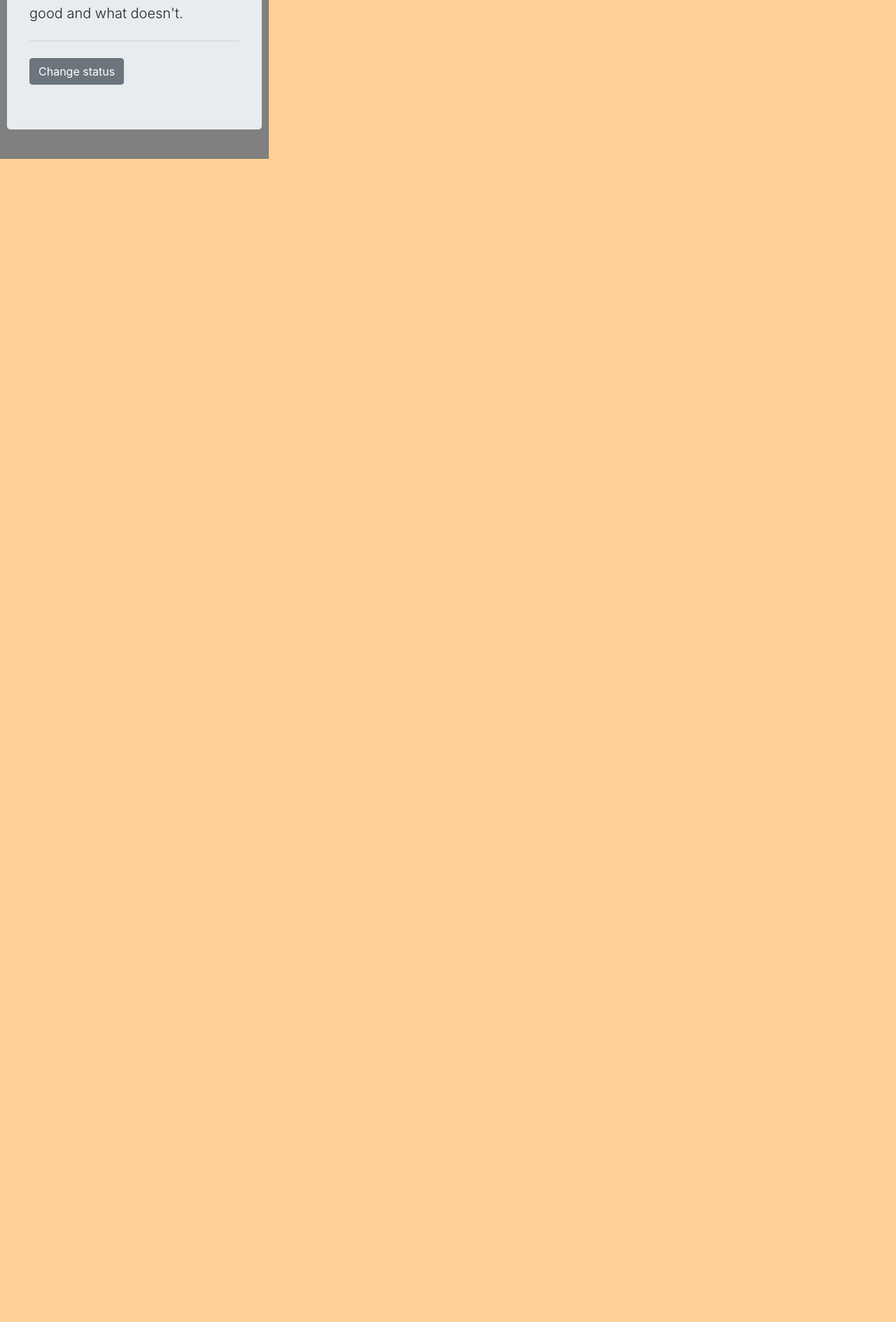
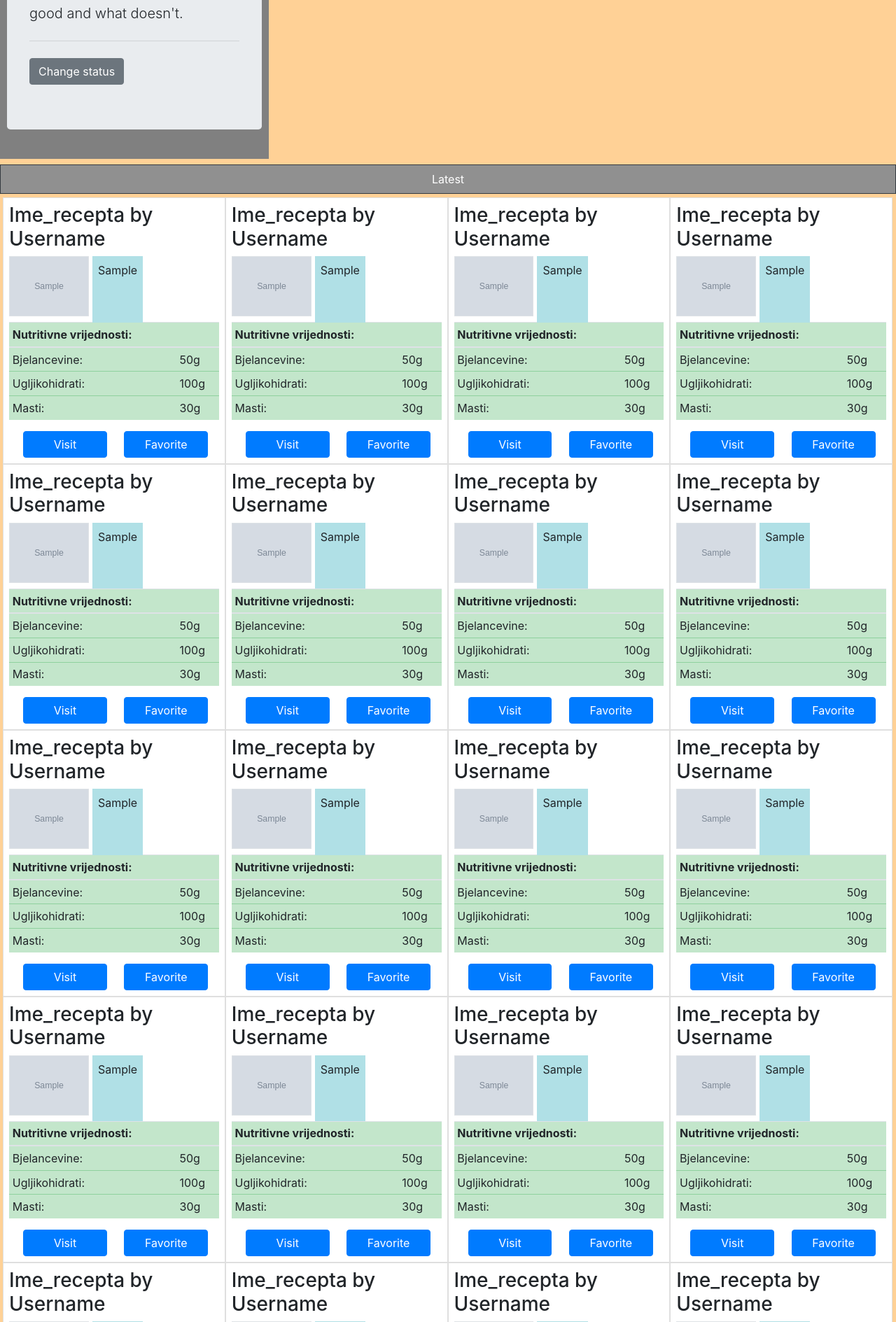
Before and after one commit to bgilja/ricook, a PHP site: page /user_profile.php?id=1 in a window 1280 px wide. Shown: the part 1495-3384 px from the top of the page at 70% size. Before the commit the page ends 1722 px from the top, so only its background shows below. Run offline with PHP 8.4, Linux system fonts and the light colour scheme; tables that the repository leaves empty or names only in its code hold one stand-in row (values such as "Sample post"); grey boxes marked "Sample" are stand-in pictures; some libraries are stand-ins or nearby versions.

Commit message:
Search problem fixed, main page is showing recipes

```diff
--- a/app/function_script.php
+++ b/app/function_script.php
@@ -111,57 +111,48 @@
     return $row['count'];
   }
 
-  function printTablestart() {
-    echo ' <br><div> ';
-  }
-
   function printEndDiv() {
     echo ' </div><br> ';
   }
 
-  function printPersonRow() {
-    echo ' <div class="person_row mx-75"> ';
+  function printDivUserActivity() {
+    echo ' <div class="user_activity mt-2"> ';
   }
 
   function printPersonCard($id, $map) {
-    echo ' <div class="card w-25 p-1 float-left border border-light shadow rounded-0">
-            <span>
-              <img src="' . getImage($map) . '" class="card-img-top w-50 border border-light float-left">
-              <h6>' . $map['user_name'] . '</h6>
-              <a href="other_profile.php?id=' . $id .'&user=' . $map["id"] .'" value="Unfollow" class="btn btn-primary align-top w-50 mb-1">Visit profile</a> ';
+    echo ' <div class="card p-1 float-left border border-light m-1 rounded-0">
+      <span class="border p-1">
+        <img class="slika border" src="' . getImage($map) . '" >
+        <div class="d-inline-flex p-1 bd-highlight">Im an inline flexbox container!da da da dd a da da d a da da d a da  da da  da da  da  ad  da da </div>
+        <div class="imebtn float-right">
+          <h6>' . $map['user_name'] . '</h6>
+          <a href="other_profile.php?id=' . $id .'&user=' . $map["id"] .'" value="Unfollow" class="btn btn-primary align-top w-100 mb-1">Visit profile</a> ';
+
     if (isFollowing($id, $map['id'])) {
       echo ' <form action="stop_following.php" method="post">
             <input type="hidden" name="id" value="' . $id . '">
             <input type="hidden" name="user" value="' . $map["id"] .'">
-            <input type="submit" name="submit" value="Unfollow" class="btn btn-primary align-top w-50 mb-1" id="user_unfollow_btn">
+            <input type="submit" name="submit" value="Unfollow" class="btn btn-primary align-top w-100 mb-1" id="user_unfollow_btn">
             </form> ';
     } else {
       echo ' <form action="start_following.php" method="post">
             <input type="hidden" name="id" value="' . $id . '">
             <input type="hidden" name="user" value="' . $map["id"] .'">
-            <input type="submit" name="submit3" value="Follow" class="btn btn-primary align-top w-50 mb-1" id="user_follow_btn">
+            <input type="submit" name="submit3" value="Follow" class="btn btn-primary align-top w-100 mb-1" id="user_follow_btn">
             </form> ';
     }
-    echo '   </span>
+    echo '   </div></span>
           </div> ';
   }
 
   function queryPersonCard($result1, $conn, $id) {
-    $brojac = 0;
-    printTablestart();
-    printPersonRow();
+    printDivUserActivity();
     while($row1 = $result1->fetch_assoc()) {
       $sql2 = "SELECT * FROM korisnik WHERE id = " . $row1['id'];
       $result2 = mysqli_query($conn, $sql2);
       $row2 = $result2->fetch_assoc();
-      $brojac += 1;
       printPersonCard($id, $row2);
-      if ($brojac % 4 == 0) {
-        printEndDiv();
-        printPersonRow();
-      }
     }
-    printEndDiv();
     printEndDiv();
   }
 
@@ -191,9 +182,9 @@
     closeDatabaseConnection($conn);
   }
 
-  function showUser($name) {
+  function showUser($name, $id) {
     $conn = connectToDatabase();
-    $sql = "SELECT id FROM korisnik WHERE id in (SELECT id FROM korisnik WHERE first_name LIKE ('%$name%') OR last_name LIKE ('%$name%') OR user_name LIKE ('%$name%'))";
+    $sql = "SELECT id FROM korisnik WHERE id in (SELECT id FROM korisnik WHERE first_name LIKE ('%$name%') OR last_name LIKE ('%$name%') OR user_name LIKE ('%$name%')) AND id != $id";
     $result = mysqli_query($conn, $sql);
     queryPersonCard($result, $conn, 1);
     closeDatabaseConnection($conn);
@@ -201,9 +192,9 @@
 
   function showRecipe($name) {
     $conn = connectToDatabase();
-    $sql = "SELECT id FROM korisnik";
+    $sql = "SELECT id FROM recept WHERE id_kreator = 1";
     $result = mysqli_query($conn, $sql);
-    queryPersonCard($result, $conn, 1);
+    queryRecipeCard($result, $conn, 1);
     closeDatabaseConnection($conn);
   }
 
@@ -223,9 +214,50 @@
     closeDatabaseConnection($conn);
   }
 
-  function printRecipeCard() {
+  function showEvent($name) {
+    $conn = connectToDatabase();
+    $sql = "SELECT id FROM korisnik";
+    $result = mysqli_query($conn, $sql);
+    queryPersonCard($result, $conn, 1);
+    closeDatabaseConnection($conn);
   }
 
-  function queryRecipeCard() {
+  function printRecipeCard($id, $map) {
+    echo ' <span class="card w-25 p-2 rounded-0 float-left">
+      <span>
+         <h3>Ime_recepta by <a>Username</a></h3>
+         <img class="slika border" src="' . $map['image'] . '" >
+         <div class="d-inline-flex h-25 p-2 bd-highlight">' . $map['upute'] . '</div>
+      </span>
+      <table id="tablica" class="table table-sm h-75 mt-2">
+        <thead><tr><th class="table-success" scope="col">Nutritivne vrijednosti:</th><th class="table-success"></th></tr></thead>
+        <tbody>
+          <tr class="table-success"><td>Bjelancevine:</td><td>50g</td></tr>
+          <tr class="table-success"><td>Ugljikohidrati:</td><td>100g</td></tr>
+          <tr class="table-success"><td >Masti:</td><td>30g</td></tr>
+        </tbody>
+      </table>
+      <div class="imebtn">
+        <input type="button" name="submit" value="Visit" class="btn btn-primary align-top" id="user_block_btn">
+        <input type="button" name="submit" value="Favorite" class="btn btn-primary align-top" id="user_block_btn">
+      </div>
+    </span> ';
+  }
+
+  function queryRecipeCard($result1, $conn) {
+    while ($row1 = $result1->fetch_assoc()) {
+      $sql2 = "SELECT * FROM recept WHERE id = " . $row1['id'];
+      $result2 = mysqli_query($conn, $sql2);
+      $row2 = $result2->fetch_assoc();
+      printRecipeCard(1, $row2);
+    }
+  }
+
+  function printAllUserRecepies($id) {
+    $conn = connectToDatabase();
+    $sql = "SELECT * FROM recept WHERE id_kreator = $id";
+    $result1 = mysqli_query($conn, $sql);
+    queryRecipeCard($result1, $conn, $id);
+    closeDatabaseConnection($conn);
   }
 ?>
--- a/app/start_following.php
+++ b/app/start_following.php
@@ -7,5 +7,5 @@
   startFollowing($id, $user);
   closeDatabaseConnection($conn);
 
-  header('Location: user_homepage.php.?id=' . $id);
+  header('Location: user_friends.php.?id=' . $id);
 ?>
--- a/app/stop_following.php
+++ b/app/stop_following.php
@@ -7,5 +7,5 @@
   stopFollowing($id, $user);
   closeDatabaseConnection($conn);
 
-  header('Location: user_homepage.php.?id=' . $id);
+  header('Location: user_friends.php.?id=' . $id);
 ?>
--- a/app/style.css
+++ b/app/style.css
@@ -162,3 +162,57 @@ body {
 	margin-top: 10px;
 	height: 100%;
 }
+
+.nav{
+	background-color: #ffd196;
+	color: #000000;
+}
+
+.btn-group{
+	width: 100%;
+	border-color: #000000;
+}
+
+.nav-pills .nav-link{
+	border-color:  rgba(0, 0, 0, 0.2);
+}
+
+.nav-pills .nav-link:not(.active) {
+    background-color: 	rgb(176,176,176);
+    color: #ffffff;
+}
+
+.nav-pills .nav-link.active {
+    background-color:   rgb(144,144,144);
+    color: white;
+}
+
+.search_row1 {
+    background-color: #ffd196;
+}
+
+.card{
+	width: 20%;
+}
+
+.slika{
+		width: 38%;
+}
+
+.d-inline-flex{
+		max-height: 60%;
+		max-width: 57%;
+		position: absolute;
+		margin-left: 5px;
+		background-color: powderblue;
+}
+
+.imebtn{
+	width: 100%;
+}
+
+.tab-content {
+	float: right;
+	margin-right: 5px;
+	margin-top: 5px;
+}
--- a/app/user_friends.php
+++ b/app/user_friends.php
@@ -48,9 +48,9 @@
     <div>
       <div class="nav2">
         <nav class="nav nav-pills nav-fill" role="tablist">
-          <a class="nav-item nav-link border border-primary rounded-0 active" id="list-all-list" data-toggle="list" href="#list-all" role="tab" aria-controls="all">All</a>
-          <a class="nav-item nav-link border border-primary rounded-0" id="list-followers-list" data-toggle="list" href="#list-followers" role="tab" aria-controls="followers">Followers</a>
-          <a class="nav-item nav-link border border-primary rounded-0" id="list-following-list" data-toggle="list" href="#list-following" role="tab" aria-controls="following">Following</a>
+          <a class="nav-item nav-link border border-dark rounded-0 active" id="list-all-list" data-toggle="list" href="#list-all" role="tab" aria-controls="all">All</a>
+          <a class="nav-item nav-link border border-dark rounded-0" id="list-followers-list" data-toggle="list" href="#list-followers" role="tab" aria-controls="followers">Followers</a>
+          <a class="nav-item nav-link border border-dark rounded-0" id="list-following-list" data-toggle="list" href="#list-following" role="tab" aria-controls="following">Following</a>
         </nav>
       </div>
       <div class="tab-content" id="nav-tabContent">
--- a/app/user_profile.php
+++ b/app/user_profile.php
@@ -50,6 +50,8 @@
       </div>
     </nav>
 
+    <div class="">
+      <div class="">
         <div class="user_information_block">
           <div class="user_block" id="user_block1">
             <img class="rounded float-left mw-75 mh-75" src="<?php echo getImage($row) ?>" id="avatar">
@@ -91,7 +93,23 @@
             <button type="button" class="btn btn-secondary" id="change_status_button" onclick="">Change status</button>
           </div>
         </div>
+      </div>
 
+      <div class="user_homepage_nav mt-2">
+        <div class="row1">
+          <nav class="nav nav-pills nav-fill" role="tablist">
+            <a class="nav-item nav-link border border-dark rounded-0 text-white active" id="list-main-list" data-toggle="list" href="#list-main" role="tab" aria-controls="main">Latest</a>
+          </nav>
+        </div>
+        <div class="tab-content ml-1" id="nav-tabContent">
+          <div class="tab-pane fade show active" id="list-main" role="tabpanel" aria-labelledby="list-main-list">
+            <?php for ($i=0; $i < 100; $i++) {
+              showRecipe("");
+            } ?>
+          </div>
+        </div>
+      </div>
+    </div>
 
     <div class="container">
       <div class="modal fade" id="change_pass_modal" role="dialog">
```
Also changed, not shown: app/add_recipe.php (+52 -3 lines), app/search.php (+8 -8 lines), app/user_homepage.php (+24 -37 lines), app/src/recipe/recipe_picture1.jpg (added), app/src/recipe/recipe_picture18.jpg (added). Lines whose indentation alone changed are shown as unchanged.
